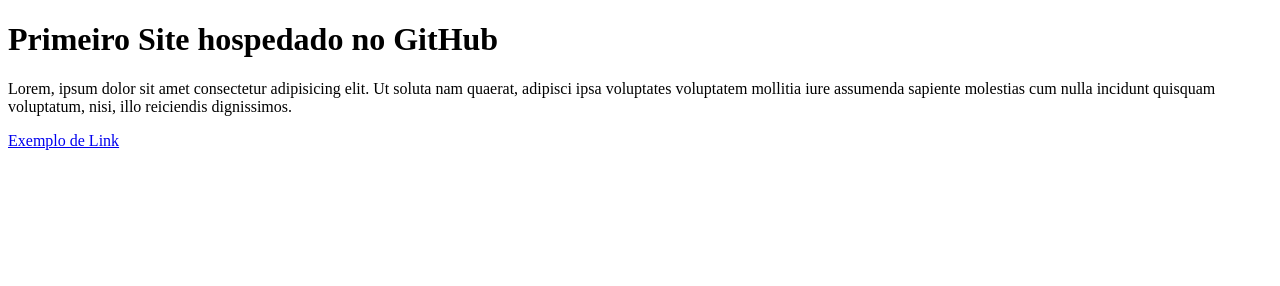
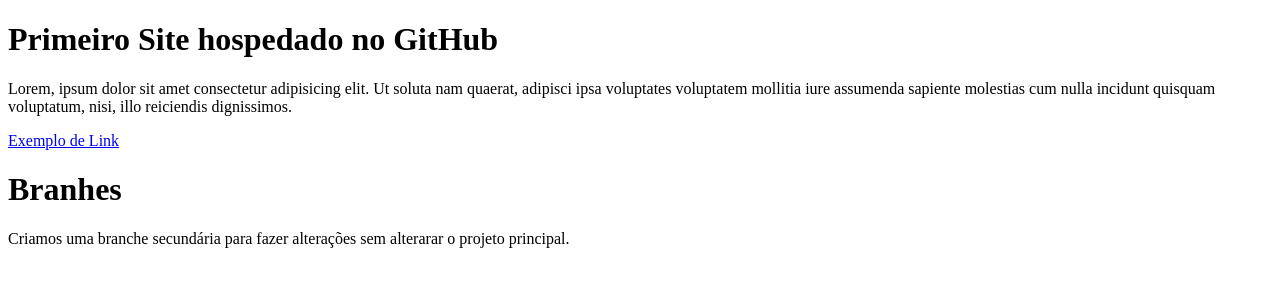
Before and after one commit to joaosoecki/primeiro_site, a plain HTML site: page index.html in a window 1280 px wide. Drawn offline with Linux system fonts and the light colour scheme.

Commit message:
primeira versão na secundaria

```diff
--- a/index.html
+++ b/index.html
@@ -10,6 +10,7 @@
     <h1>Primeiro Site hospedado no GitHub</h1>
     <p>Lorem, ipsum dolor sit amet consectetur adipisicing elit. Ut soluta nam quaerat, adipisci ipsa voluptates voluptatem mollitia iure assumenda sapiente molestias cum nulla incidunt quisquam voluptatum, nisi, illo reiciendis dignissimos.</p>
     <a href="pagina2.html">Exemplo de Link</a>
-
+    <h1>Branhes</h1>
+    <p>Criamos uma branche secundária para fazer alterações sem alterarar o projeto principal.</p>
 </body>
 </html>
```
